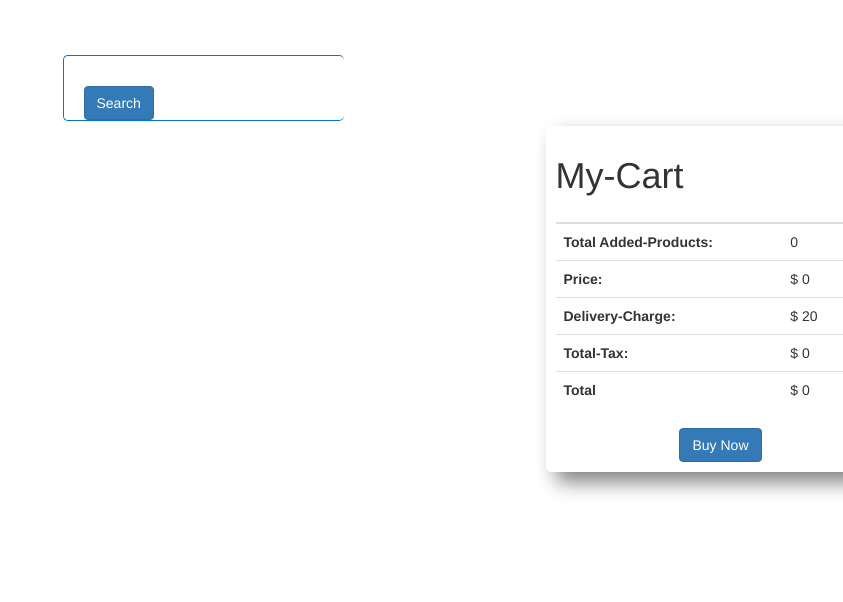
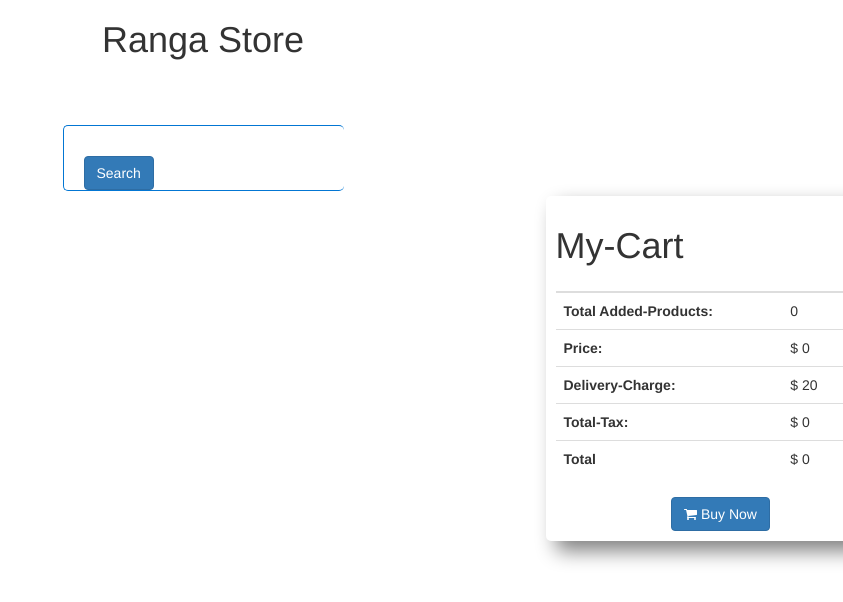
Before and after one commit to fahimahammed/ranga-store-fix, a plain HTML site: page index.html in a window 1280 px wide. Shown: the top 602 px of the page, without its empty margins (437-1280 px from the left). Drawn offline with nearby package versions, Linux system fonts and the light colour scheme; no server answers.

Commit message:
icon added

```diff
--- a/css/style.css
+++ b/css/style.css
@@ -1,6 +1,9 @@
 body {
   overflow-x: hidden;
   font-family: "Montserrat", sans-serif;
+}
+header{
+  text-align: center;
 }
 .search-field {
   border: none;
@@ -37,7 +40,6 @@ body {
 }
 .single-product {
   padding: 10px;
-  margin: 5px;
   transition: 0.6s;
   height: 410px;
   border-radius: 10px;
--- a/index.html
+++ b/index.html
@@ -20,7 +20,9 @@
 </head>
 
 <body>
-  <header></header>
+  <header>
+    <h1>Ranga Store</h1>
+  </header>
   <main class="main">
 
     <div class="search-field">
@@ -84,7 +86,7 @@
             </tbody>
           </table>
           <div class="parces text-center">
-            <button onclick="placeOrder()" class="btn btn-primary text-center">Buy Now</button>
+            <button onclick="placeOrder()" class="btn btn-primary text-center"><i class="fa fa-shopping-cart"> </i> Buy Now</button>
           </div>
         </div>
       </div>
```
